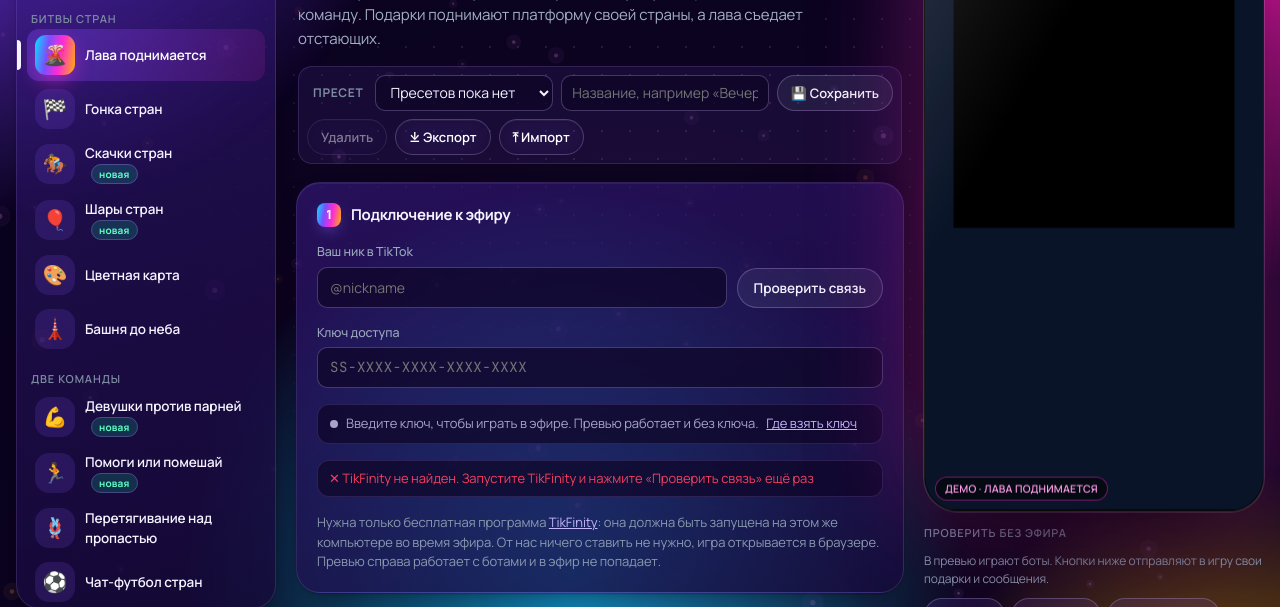
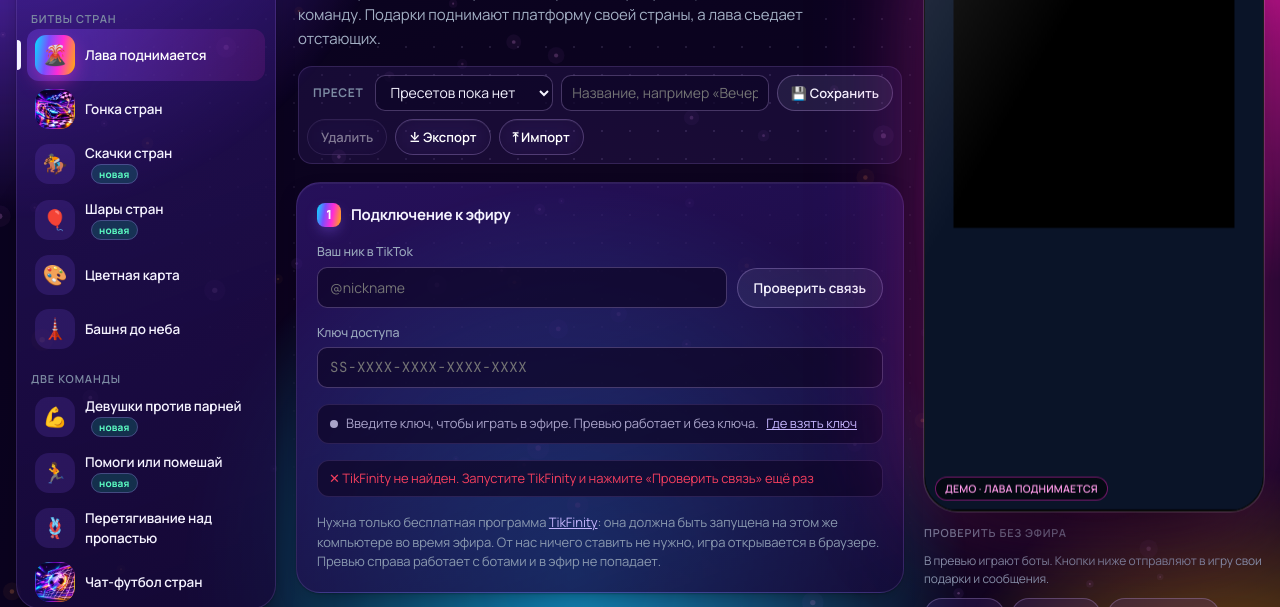
Before and after one commit to furtex-xq/streamstorm, a plain HTML site: page launcher/index.html in a window 1280 px wide. Shown: the part 191-798 px from the top of the page. Drawn offline with Linux system fonts and the light colour scheme; animation ran at ten frames a second; a web font is replaced by a local one.

Commit message:
Game avatars (ChatGPT art): site cards, game pages, launcher list
Co-Authored-By: Claude Opus 5.5 <noreply@anthropic.com>
Claude-Session: https://claude.ai/code/session_01ETwqbTYWuQRtsUGMPStHaB

```diff
--- /dev/null
+++ b/games/_avatars/avatars.js
@@ -0,0 +1,29 @@
+/* StreamStorm game avatars (ChatGPT art). Include on site and launcher:
+   <script src="games/_avatars/avatars.js" defer></script>  (launcher: ../games/_avatars/avatars.js)
+   Avatars listed in list.json are applied automatically; games without one keep their emoji/cover. */
+(function(){
+  var me=document.currentScript&&document.currentScript.src||'';
+  var base=me?me.replace(/avatars\.js.*$/,''):'games/_avatars/';
+  var css='.thumb.ss-sq{aspect-ratio:1/1!important;height:auto!important;background:none!important;border-radius:22%!important;box-shadow:0 10px 30px rgba(124,58,237,.35)}.thumb.ss-sq::after,.thumb.ss-sq::before{display:none!important}.thumb.ss-sq img{width:100%;height:100%;object-fit:cover;display:block}'+
+    '.ss-ava-h{display:inline-block;width:1.2em;height:1.2em;border-radius:.28em;vertical-align:-.18em;margin-right:.35em;box-shadow:0 0 22px rgba(168,85,247,.5),0 0 0 1px rgba(255,255,255,.15)}'+
+    '.ico.ss-has-ava{background:none!important;overflow:hidden;padding:0}.ico.ss-has-ava img{width:100%;height:100%;object-fit:cover;display:block;border-radius:inherit}';
+  var st=document.createElement('style');st.id='ss-avatars-css';st.textContent=css;document.head.appendChild(st);
+  fetch(base+'list.json',{cache:'no-cache'}).then(function(r){return r.json()}).then(function(list){
+    var S={};list.forEach(function(n){S[n]=1});
+    var src=function(n){return base+n+'.webp'};
+    var fix=function(){
+      document.querySelectorAll('.thumb img[src*="_covers/"]').forEach(function(im){
+        var n=im.getAttribute('src').split('/').pop().replace(/\.\w+$/,'');if(!S[n])return;
+        im.parentNode.classList.add('ss-sq');im.setAttribute('src',src(n));});
+      document.querySelectorAll('section.view').forEach(function(sec){
+        var f=sec.querySelector('iframe[src*="games/"]'),h=sec.querySelector('h1');if(!f||!h||h.querySelector('.ss-ava-h'))return;
+        var m=f.getAttribute('src').match(/games\/([a-z0-9-]+)\//);if(!m||!S[m[1]])return;
+        var a=document.createElement('img');a.className='ss-ava-h';a.src=src(m[1]);a.alt='';h.insertBefore(a,h.firstChild);});
+      if(typeof GAMES!=='undefined'){var P={};GAMES.forEach(function(g){P[g.id]=g.path});
+        document.querySelectorAll('button.game[data-id] .ico').forEach(function(s){
+          if(s.classList.contains('ss-has-ava'))return;var n=P[s.closest('button').dataset.id];if(!S[n])return;
+          s.classList.add('ss-has-ava');s.innerHTML='<img src="'+src(n)+'" alt="">';});}
+    };
+    fix();new MutationObserver(function(){clearTimeout(fix.t);fix.t=setTimeout(fix,60)}).observe(document.body,{childList:true,subtree:true});
+  }).catch(function(){});
+})();
--- /dev/null
+++ b/games/_avatars/list.json
@@ -0,0 +1 @@
+["blade-arena","boss-fight","chat-football","country-race"]
--- a/launcher/index.html
+++ b/launcher/index.html
@@ -1672,5 +1672,6 @@ renderAll();
 if(HOSTED||location.protocol==="file:") openWS();
 </script>
 
+<script src="../games/_avatars/avatars.js" defer></script>
 </body>
 </html>
```
Also changed, not shown: index.html (+1 -0 lines), games/_avatars/blade-arena.webp (added), games/_avatars/boss-fight.webp (added), games/_avatars/chat-football.webp (added), games/_avatars/country-race.webp (added).
